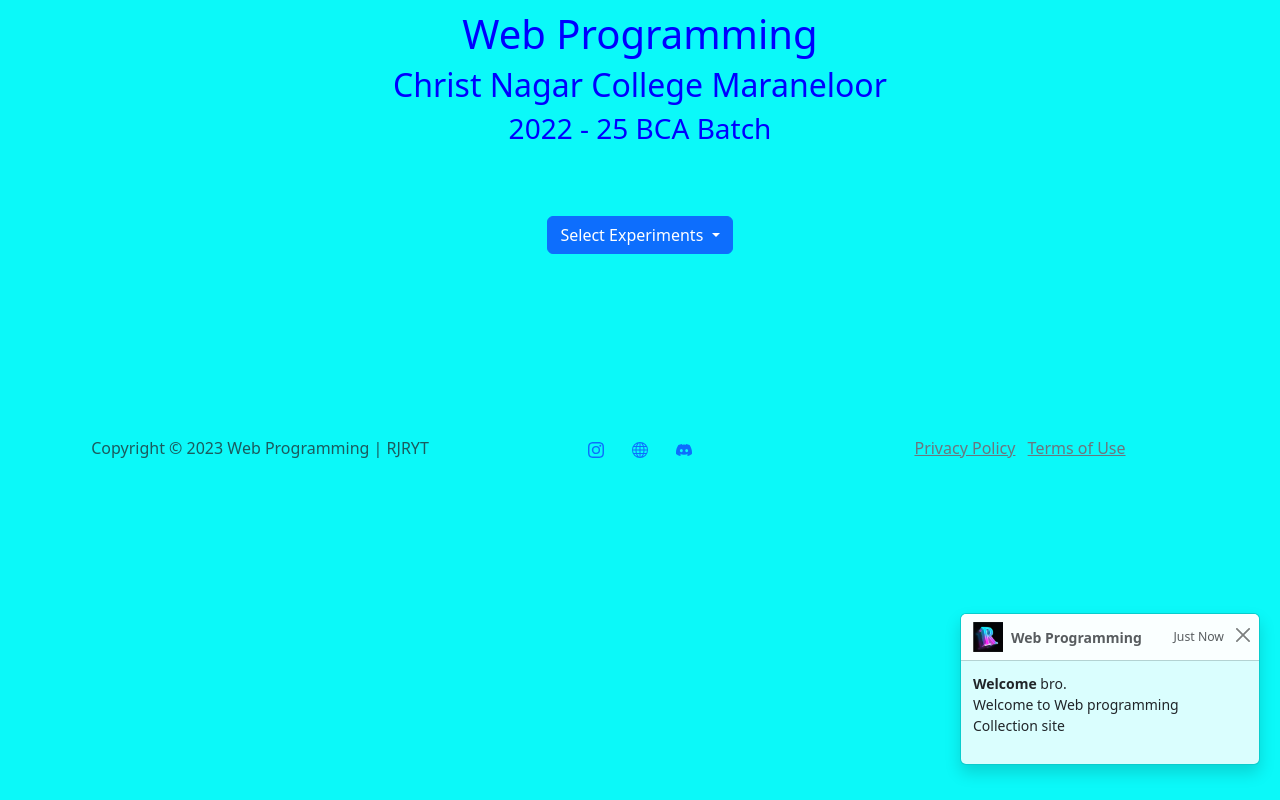
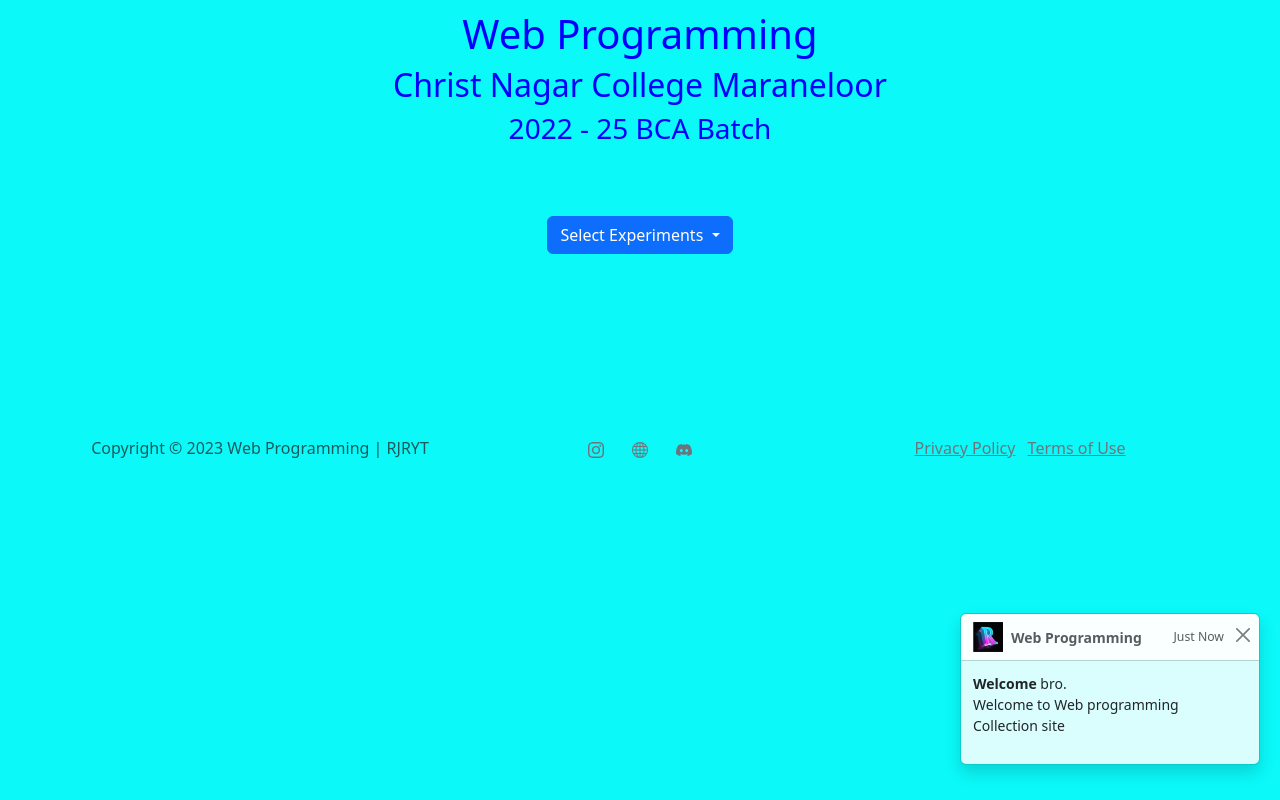
Before and after one commit to RJRYT/web-programming, a plain HTML site: page index.html in a window 1280 px wide. Drawn offline with nearby package versions, Linux system fonts and the light colour scheme.

Commit message:
Update index.html

```diff
--- a/index.html
+++ b/index.html
@@ -100,7 +100,7 @@
                     <ul class="list-inline my-2">
                         <li class="list-inline-item me-4">
                             <div class="bs-icon-circle bs-icon-primary bs-icon">
-                                <a href="https://www.instagram.com/rjryt_/">
+                                <a class="link-secondary" href="https://www.instagram.com/rjryt_/">
                                     <svg xmlns="http://www.w3.org/2000/svg" width="1em" height="1em" fill="currentColor"
                                         viewBox="0 0 16 16" class="bi bi-instagram">
                                         <path
@@ -113,7 +113,7 @@
                         <li class="list-inline-item me-4">
 
                             <div class="bs-icon-circle bs-icon-primary bs-icon">
-                                <a href="https://rjryt.tech/">
+                                <a class="link-secondary" href="https://rjryt.tech/">
                                     <svg xmlns="http://www.w3.org/2000/svg" width="16" height="16" fill="currentColor"
                                         class="bi bi-globe" viewBox="0 0 16 16">
                                         <path
@@ -124,7 +124,7 @@
                         </li>
                         <li class="list-inline-item">
                             <div class="bs-icon-circle bs-icon-primary bs-icon">
-                                <a href="https://rjryt.tech/r/codroid">
+                                <a class="link-secondary" href="https://rjryt.tech/r/codroid">
                                     <svg xmlns="http://www.w3.org/2000/svg" width="16" height="16" fill="currentColor"
                                         class="bi bi-discord" viewBox="0 0 16 16">
                                         <path
```
